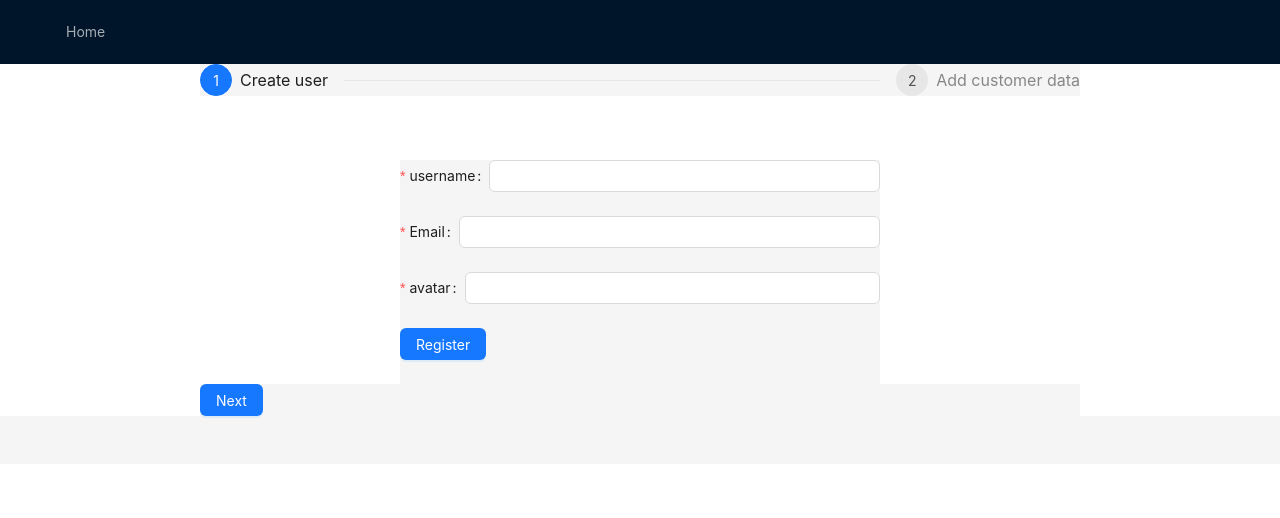
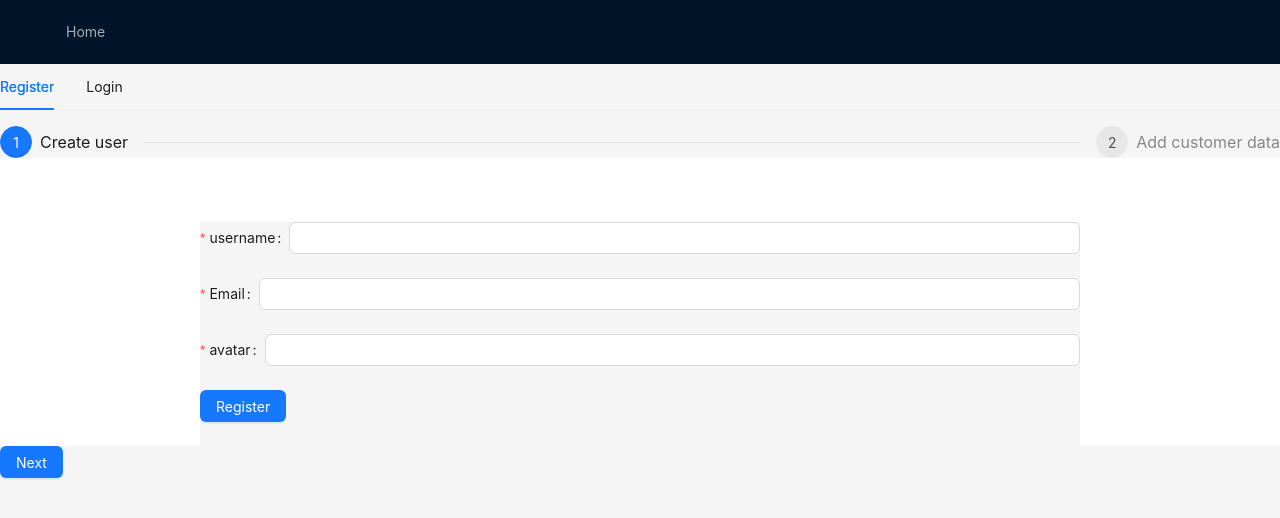
Before and after one commit to zohar-tzabari/integrative_proj, a React (Create React App) app: page /client/register in a window 1280 px wide. Shown: the top 518 px of the page. Built offline with nearby package versions, Linux system fonts and the light colour scheme.

Commit message:
[client register] update the login and register to single page

```diff
--- a/src/menu.js
+++ b/src/menu.js
@@ -12,9 +12,8 @@ import { useEffect, useState } from "react";
 import { GuestForm } from "./pages/tables";
 import { TablePage } from "./pages/tablePage";
 import SupplierPage from "./pages/supplierPage";
-import CustomerRegistrationForm from "./pages/registerCustomer";
 import TableRegistrationForm from "./pages/loginRegisterTable";
-
+import SingLoginCustomers from './pages/registerCustomer'
 
 const { Header, Content } = Layout;
 
@@ -30,12 +29,8 @@ function NewMenu() {
             <Route index element={<Home />} />
             <Route path="AllClientView" element={<AllClientView />} />
             <Route
-              path="client/login"
-              element={<Login type={"MINIAPP_USER"} />}
-            />
-            <Route
               path="client/register"
-              element={<CustomerRegistrationForm userRole={"MINIAPP_USER"} />}
+              element={<SingLoginCustomers />}
             />
 
             <Route path="*" element={"nothing to see"} />
@@ -125,11 +120,6 @@ function MenuComp() {
               to: "/client/register",
               name: "Customer register",
             },
-            {
-              key: "/client/login",
-              to: "/client/login",
-              name: "Customer login",
-            },
           ]);
           break;
         }
--- a/src/pages/registerCustomer.js
+++ b/src/pages/registerCustomer.js
@@ -7,11 +7,12 @@ import {
   DatePicker,
   Steps,
   Select,
+  Tabs,
 } from "antd";
 import { CreateNewObject } from "../api/objectsApi";
 import RegistrationForm from "../sharedComponents/RegisterUser";
 import { useNavigate } from "react-router-dom";
-
+import Login from "../sharedComponents/loginUser";
 import { useState, useEffect, useRef } from "react";
 import ImgCrop from "antd-img-crop";
 import { useSelector } from "react-redux";
@@ -19,12 +20,10 @@ import { useSelector } from "react-redux";
 const { Header, Content, Footer, Sider } = Layout;
 const { Option } = Select;
 
-
 const RegistrationFormContent = () => {
   const [messageApi, contextHolder] = message.useMessage();
   const navigate = useNavigate();
-  const {user} = useSelector((state) => state.user);
-
+  const { user } = useSelector((state) => state.user);
 
   const disabledEventDate = (current) => {
     const formattedCurrent = current.format("YYYY-MM-DD");
@@ -39,11 +38,8 @@ const RegistrationFormContent = () => {
       current.month(),
       current.date()
     ); // remove time part of selected date
-    return (
-      selectedDate.getTime() < currentDate.getTime()
-    ); // compare dates
+    return selectedDate.getTime() < currentDate.getTime(); // compare dates
   };
-
 
   const successMsg = (text) => {
     messageApi.open({
@@ -69,7 +65,7 @@ const RegistrationFormContent = () => {
     json_to_server["type"] = "customer";
     json_to_server["alias"] = values["name"];
     json_to_server["objectDetails"] = values;
-    json_to_server["createdBy"] ={"userId": user.userId};
+    json_to_server["createdBy"] = { userId: user.userId };
 
     console.log(json_to_server);
 
@@ -97,17 +93,12 @@ const RegistrationFormContent = () => {
               <Input />
             </Form.Item>
 
-            <Form.Item
-            name="partner name"
-            label="Name of partner">
+            <Form.Item name="partner name" label="Name of partner">
               <Input placeholder="Optional" />
             </Form.Item>
 
-            <Form.Item
-            name="birth date"
-            label="Birthday"
-              >
-              <DatePicker/>
+            <Form.Item name="birth date" label="Birthday">
+              <DatePicker />
             </Form.Item>
 
             <Form.Item
@@ -118,13 +109,12 @@ const RegistrationFormContent = () => {
               <Input />
             </Form.Item>
 
-
             <Form.Item
               name="event date"
               label="Date of event"
               rules={[{ required: true, message: "Please input date!" }]}
             >
-              <DatePicker  disabledDate= {disabledEventDate}/>
+              <DatePicker disabledDate={disabledEventDate} />
             </Form.Item>
 
             <Form.Item
@@ -142,7 +132,6 @@ const RegistrationFormContent = () => {
                 Register
               </Button>
             </Form.Item>
-
           </Form>
         </Content>
       </Layout>
@@ -242,7 +231,6 @@ const CustomerRegistrationForm = () => {
   return (
     <Layout>
       <Layout>
-        <Sider style={{ background: "#fff" }}></Sider>
         <Layout>
           <Content>
             {contextHolder}
@@ -253,11 +241,27 @@ const CustomerRegistrationForm = () => {
             </Button>
           </Content>
         </Layout>
-        <Sider style={{ background: "#fff" }}></Sider>
       </Layout>
       <Footer></Footer>
     </Layout>
   );
 };
 
-export default CustomerRegistrationForm;
+const { TabPane } = Tabs;
+
+function SingLoginCustomers() {
+  return (
+    <Tabs>
+      {console.log("hi")}
+
+      <TabPane tab="Register" key="register">
+        <CustomerRegistrationForm />
+      </TabPane>
+      <TabPane tab="Login" key="login">
+        <Login type={"MINIAPP_USER"} />
+      </TabPane>
+    </Tabs>
+  );
+}
+
+export default SingLoginCustomers;
```
Lines whose indentation alone changed are shown as unchanged.
